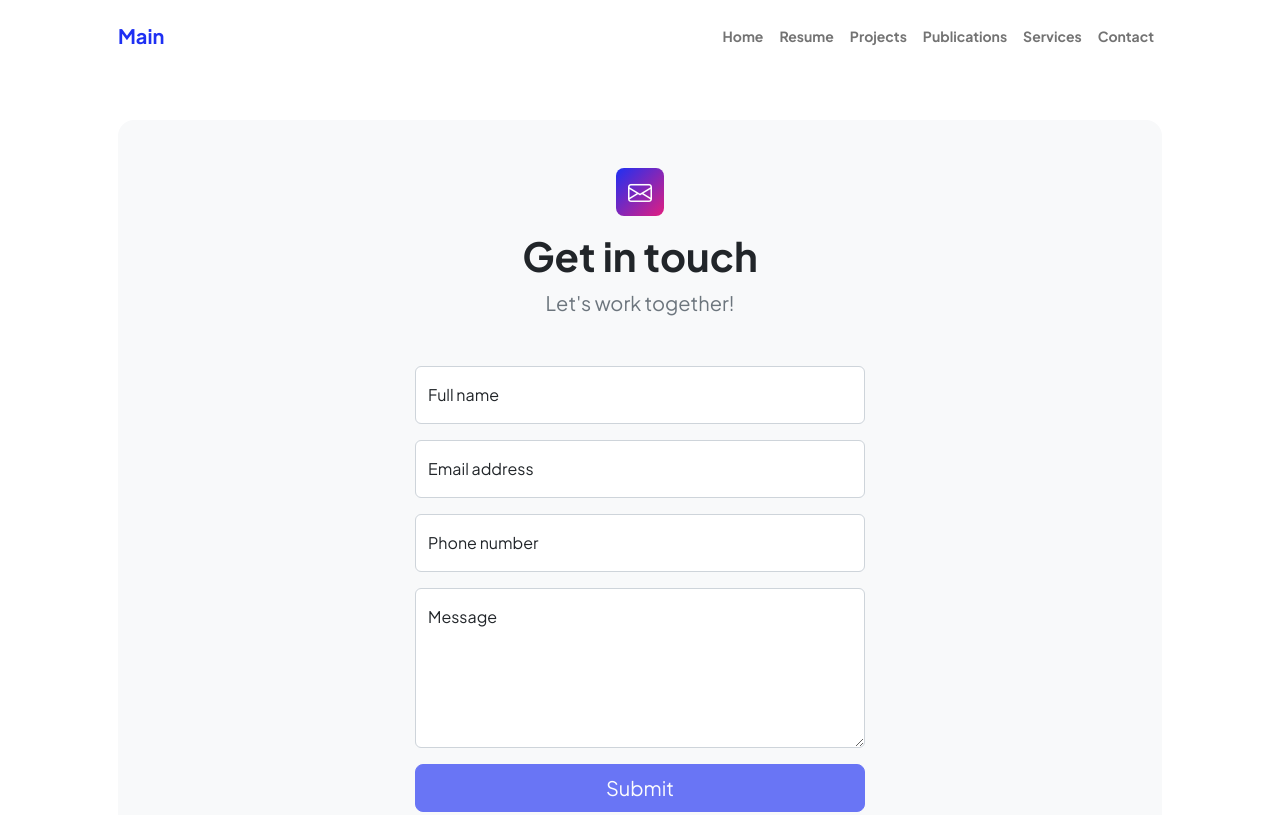
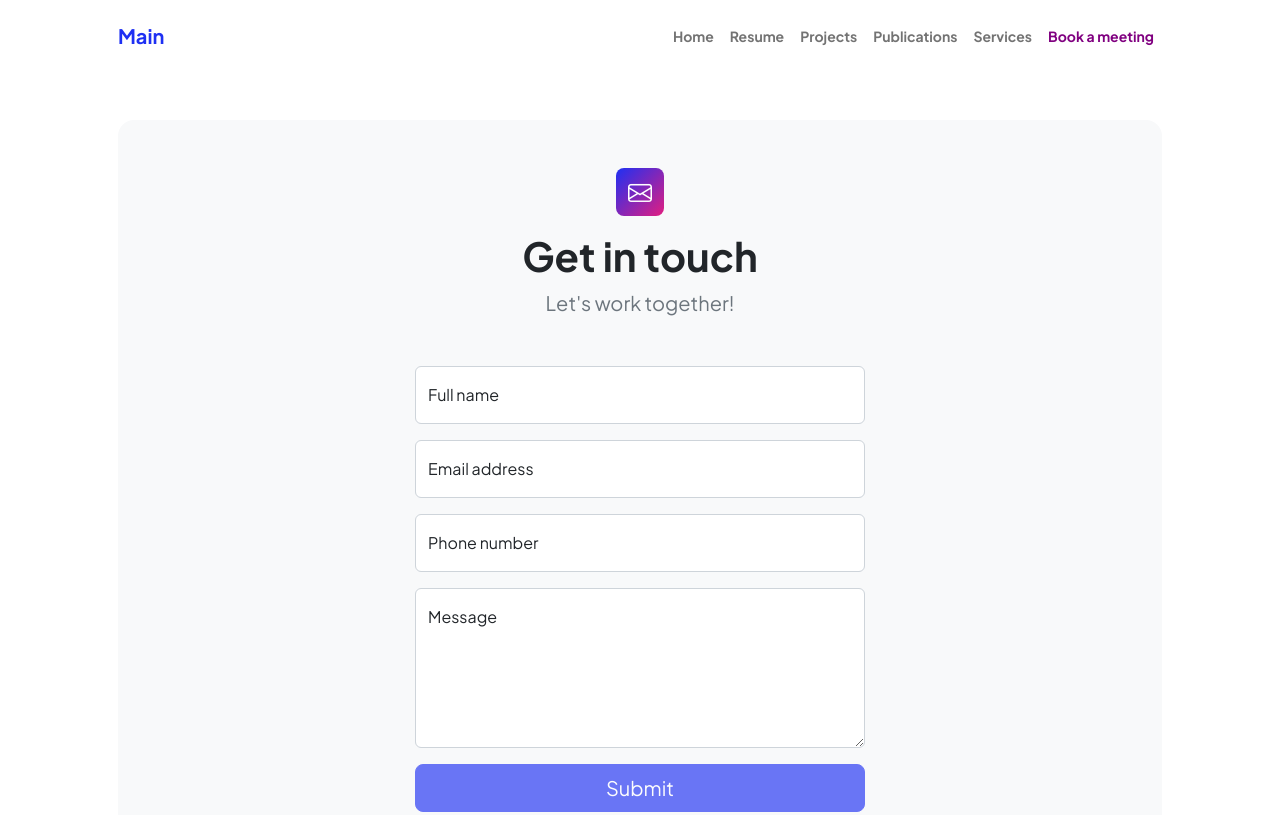
Before and after one commit to alibinshahid92/my_website, a plain HTML site: page contact.html in a window 1280 px wide. Shown: the top 815 px of the page. Drawn offline with nearby package versions, Linux system fonts and the light colour scheme; a script that the page names is missing.

Commit message:
Update contact.html

```diff
--- a/contact.html
+++ b/contact.html
@@ -31,7 +31,7 @@
                             <li class="nav-item"><a class="nav-link" href="projects.html">Projects</a></li>
                             <li class="nav-item"><a class="nav-link" href="publications.html">Publications</a></li>
                             <li class="nav-item"><a class="nav-link" href="publications.html">Services</a></li>
-                            <li class="nav-item"><a class="nav-link" href="contact.html">Contact</a></li>
+                            <li class="nav-item"><a class="nav-link" href="contact.html"><font color="purple">Book a meeting</font> </a></li>
                         </ul>
                     </div>
                 </div>
```
